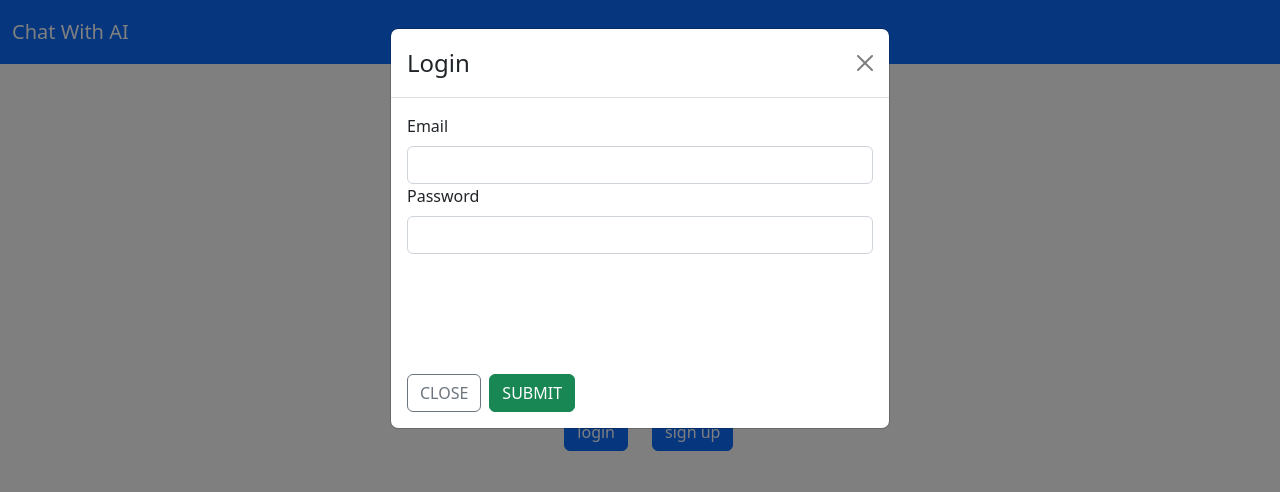
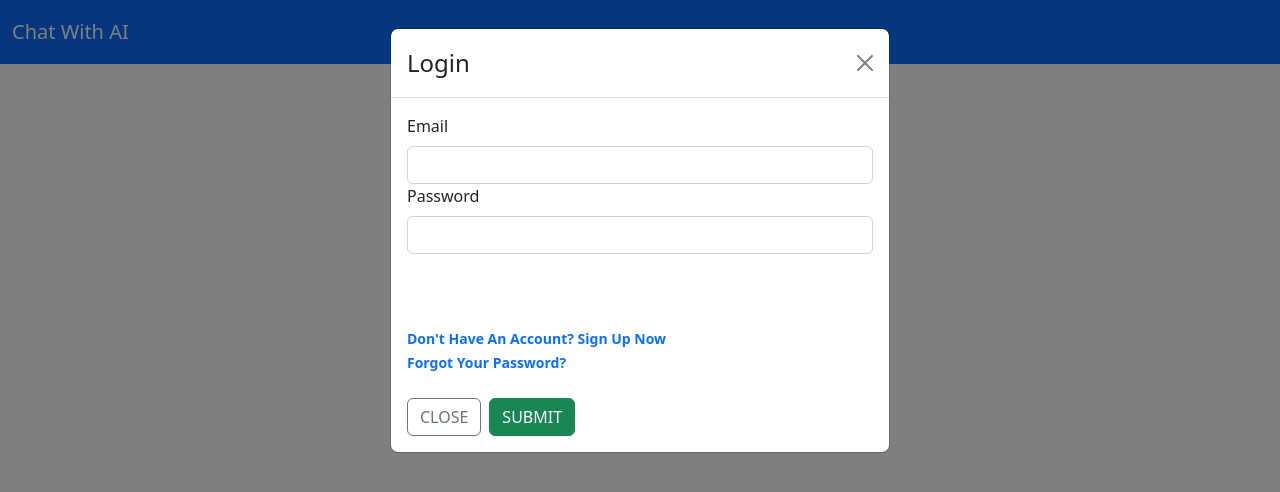
Before and after one commit to ulevi92/SynthiConvo, a React (Vite) app: page /login in a window 1280 px wide. Both pictures are taken after a click on the button "login". Shown: the top 492 px of the page. Built offline with nearby package versions, Linux system fonts and the light colour scheme; no server answers.

Commit message:
modified/ authform to show helpers, bug on modal

```diff
--- a/src/components/form/AuthForm.helper.ts
+++ b/src/components/form/AuthForm.helper.ts
@@ -25,9 +25,15 @@ export const handleClose = () => {
 export const onSubmit: SubmitHandler<FormInputs> = ({ email, password }) => {
   const credentials = { email, password };
 
-  modalType === "login" && dispatch(fetchSignIn(credentials));
-  modalType === "sign up" && dispatch(fetchSignUp(credentials));
-  modalType === "passwordReminder" && dispatch(fetchResetPassword(email));
+  if (modalType === "passwordReminder") {
+    dispatch(fetchResetPassword(email));
+  }
+
+  if (modalType === "sign up") {
+    dispatch(fetchSignUp(credentials));
+  }
+
+  dispatch(fetchSignIn(credentials));
 };
 
 //validate email
--- a/src/components/form/AuthForm.tsx
+++ b/src/components/form/AuthForm.tsx
@@ -4,34 +4,51 @@ import { useAppDispatch, useAppSelector } from "../../redux/reduxHooks";
 import { Form } from "react-bootstrap";
 
 import FormErrorText from "./FormErrorText";
-import { handleClose } from "./AuthForm.helper";
+import { handleClose, onSubmit } from "./AuthForm.helper";
 import { FormController } from "./FormController";
 import { FormInputs } from "./types";
 import { FormButton } from "./FormButton";
 import { FormErrors } from "./FormErrors";
-import { useCallback, useMemo } from "react";
+import {
+  ModalType,
+  setModalType,
+} from "../../redux/features/global/globalSlice";
 import {
   fetchResetPassword,
   fetchSignIn,
   fetchSignUp,
 } from "../../redux/features/auth/authSlice";
+import { useCallback } from "react";
 
 const AuthForm = () => {
   const modalType = useAppSelector((state) => state.global.modalType);
-  const rejectedMessage = useAppSelector((state) => state.auth.errorMessage);
-
-  // const isFormRejected = useAppSelector((state) => state.auth.status);
+  const { errorMessage, status } = useAppSelector((state) => state.auth);
   const dispatch = useAppDispatch();
 
+  const {
+    handleSubmit,
+    control,
+    watch,
+    formState: { errors },
+  } = useForm<FormInputs>({
+    defaultValues: {
+      email: "",
+      password: "",
+      confirmPassword: "",
+    },
+  });
+  const watchedPassword = watch("password");
+  const watchedConfirmPassword = watch("confirmPassword");
+
+  const passwordMatches = watchedConfirmPassword === watchedPassword;
+
   const renderRejectedMessage = () => {
-    if (!!rejectedMessage) {
-      const userAlreadySignedUp = rejectedMessage.match("email-already-in-use");
-      const wrongPassword = rejectedMessage.match("wrong-password");
-      const userNotFound = rejectedMessage.match("user-not-found");
-      const networkRequestFailed = rejectedMessage.match(
-        "network-request-failed"
-      );
-      const tooManyRequests = rejectedMessage.match("too-many-requests");
+    if (!!errorMessage) {
+      const userAlreadySignedUp = errorMessage.match("email-already-in-use");
+      const wrongPassword = errorMessage.match("wrong-password");
+      const userNotFound = errorMessage.match("user-not-found");
+      const networkRequestFailed = errorMessage.match("network-request-failed");
+      const tooManyRequests = errorMessage.match("too-many-requests");
 
       if (userAlreadySignedUp)
         return <FormErrorText message='your email is already exists' />;
@@ -51,31 +68,85 @@ const AuthForm = () => {
     return <></>;
   };
 
-  const {
-    handleSubmit,
-    control,
-    watch,
-    formState: { errors },
-  } = useForm<FormInputs>({
-    defaultValues: {
-      email: "",
-      password: "",
-      confirmPassword: "",
+  const renderFormClientHelper = () => {
+    if (modalType === "login")
+      return (
+        <>
+          {status === "error" && <br />}
+          <FormErrorText
+            color='primary'
+            modalType={"sign up"}
+            className='add-pointer-cursor fw-bolder'
+            message="don't have an account? sign up now"
+          />
+
+          <br />
+          <FormErrorText
+            color='primary'
+            modalType={"passwordReminder"}
+            className='add-pointer-cursor fw-bolder'
+            message='forgot your password?'
+          />
+        </>
+      );
+
+    if (modalType === "sign up")
+      return (
+        <>
+          {status === "error" && <br />}
+          <FormErrorText
+            color='primary'
+            modalType={"login"}
+            className='add-pointer-cursor fw-bolder'
+            message='login to your account'
+          />
+
+          <br />
+          <FormErrorText
+            color='primary'
+            modalType={"passwordReminder"}
+            className='add-pointer-cursor fw-bolder'
+            message='forgot your password?'
+          />
+        </>
+      );
+
+    return (
+      <>
+        {status === "error" && <br />}
+        <FormErrorText
+          color='primary'
+          modalType={"sign up"}
+          className='add-pointer-cursor fw-bolder'
+          message="don't have an account? sign up now"
+        />
+        <br />
+        <FormErrorText
+          color='primary'
+          modalType={"login"}
+          className='add-pointer-cursor fw-bolder'
+          message='login to your account?'
+        />
+      </>
+    );
+  };
+
+  const onSubmit: SubmitHandler<FormInputs> = useCallback(
+    ({ email, password }) => {
+      const credentials = { email, password };
+
+      if (modalType === "passwordReminder") {
+        dispatch(fetchResetPassword(email));
+      }
+
+      if (modalType === "sign up") {
+        dispatch(fetchSignUp(credentials));
+      }
+
+      dispatch(fetchSignIn(credentials));
     },
-  });
-
-  const watchedPassword = watch("password");
-  const watchedConfirmPassword = watch("confirmPassword");
-
-  const passwordMatches = watchedConfirmPassword === watchedPassword;
-
-  const onSubmit: SubmitHandler<FormInputs> = ({ email, password }) => {
-    const credentials = { email, password };
-
-    modalType === "login" && dispatch(fetchSignIn(credentials));
-    modalType === "sign up" && dispatch(fetchSignUp(credentials));
-    modalType === "passwordReminder" && dispatch(fetchResetPassword(email));
-  };
+    [modalType]
+  );
 
   return (
     <Form onSubmit={handleSubmit(onSubmit)}>
@@ -105,6 +176,8 @@ const AuthForm = () => {
       />
 
       {renderRejectedMessage()}
+
+      {renderFormClientHelper()}
       <br />
 
       {/* exit button */}
--- a/src/components/form/FormErrorText.tsx
+++ b/src/components/form/FormErrorText.tsx
@@ -1,13 +1,40 @@
 import { Form } from "react-bootstrap";
+import {
+  ModalType,
+  setModalType,
+} from "../../redux/features/global/globalSlice";
+import { useAppDispatch } from "../../redux/reduxHooks";
+import { cleanAuthCache } from "../../redux/features/auth/authSlice";
 
 interface Props {
   message: string;
-  color?: "danger" | "warning";
+  color?: "danger" | "warning" | "primary";
+  className?: "add-pointer-cursor" | string;
+  modalType?: ModalType;
 }
 
-const FormErrorText = ({ message, color = "danger" }: Props) => {
+const FormErrorText = ({
+  message,
+  color = "danger",
+  className,
+  modalType,
+}: Props) => {
+  const dispatch = useAppDispatch();
+
+  const changeModalType = () => {
+    if (modalType) {
+      dispatch(setModalType(modalType!));
+      dispatch(cleanAuthCache());
+    }
+  };
+
   return (
-    <Form.Text className={`text-capitalize text-${color}`}>{message}</Form.Text>
+    <Form.Text
+      className={`text-capitalize text-${color} ${className}`}
+      onClick={changeModalType}
+    >
+      {message}
+    </Form.Text>
   );
 };
 
--- a/src/redux/features/global/globalSlice.ts
+++ b/src/redux/features/global/globalSlice.ts
@@ -1,6 +1,6 @@
 import { PayloadAction, createSlice } from "@reduxjs/toolkit";
 
-type ModalType = "login" | "sign up" | "passwordReminder" | null;
+export type ModalType = "login" | "sign up" | "passwordReminder" | null;
 
 type InitialState = {
   darkMode: boolean;
--- a/src/styles/global.scss
+++ b/src/styles/global.scss
@@ -13,3 +13,7 @@ body,
   display: flex;
   flex-direction: column;
 }
+
+.add-pointer-cursor {
+  cursor: pointer;
+}
```
